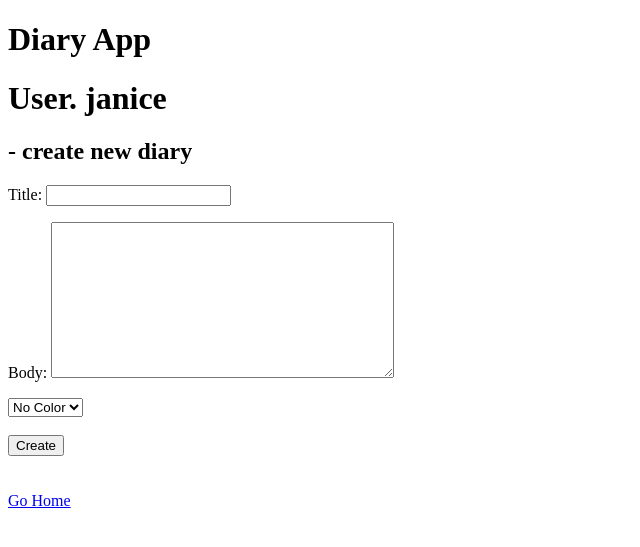
After one commit to jnmasterjn/jsx_dev-multi-small-projects-, a Django app: page /create/ in a window 1280 px wide. The commit adds this page. Shown: the top 547 px of the page, without its empty margins (0-640 px from the left). Run offline with Django 4.2, Linux system fonts and the light colour scheme; a user stored in the database is signed in; data comes from the database, SQL or seed files in the repository; both versions use the stored data as it was after the commit; some libraries are stand-ins or nearby versions.

Commit message:
create html stuff

```diff
--- a/projects/diary/Diary/main/form.py
+++ b/projects/diary/Diary/main/form.py
@@ -4,3 +4,4 @@ from .models import Diary
 class DiaryForm(forms.ModelForm): #繼承括號裡的
     class Meta:
         model = Diary
+        fields = ["title","body"] #可以編輯的地方
--- /dev/null
+++ b/projects/diary/Diary/main/templates/main/create.html
@@ -0,0 +1,51 @@
+{% load static %}
+<!DOCTYPE html>
+<html>
+    <head>
+        <meta charset="UTF-8">
+        <title>Create</title>
+        <link href="{% static 'main/style.css' %}" rel="stylesheet">
+    </head>
+
+    <body>
+        <div class="main-container">
+            <h1> Diary App</h1>
+        </div>
+
+    <div class="new-container">
+        <div class="head-container">
+            <h1>
+                User. {{request.user.username}}
+            </h1>
+            <h2> - create new diary </h2>
+        </div>
+    </div>
+
+    <div class="diary-container">
+        <form method="post">
+            {% csrf_token %}
+            <!--form.media and as_p 可以生成html-->
+            {{ form.media }}
+            {{ form.as_p }}
+
+            <select name = "color">
+
+                <!-- 沒有顏色就是 no color  -->
+                <option value="">No Color</option>
+
+                <!-- color裡有多少colors底下的html就跑幾次 -->
+                {% for color in colors %}
+                <option value="{{ color.color }}">{{color.color}}</option> <!--前面的color.color是傳回去的後面是印出來下拉選單的-->
+                {% endfor %}
+            </select>
+
+            <br><br>
+            <button type="submit" class="submit-button"> Create </button>
+
+            <br><br><br>
+            <a href="{% url 'main:index' %}"> Go Home </a>
+        </form>
+
+    </div>
+    </body>
+</html>
--- a/projects/diary/Diary/main/templates/main/index.html
+++ b/projects/diary/Diary/main/templates/main/index.html
@@ -48,7 +48,7 @@
                 {{ diary.title}}
             </h2>
 
-            <a href=""> View / Update </a>
+            <a href=""> View / Update </a> &nbsp;
             <a href=""> Delete </a>
 
             <hr>
@@ -60,7 +60,8 @@
 
             {% endfor %}
 
-            <a href =""> Create Diary</a>
+            <!-- 顯示所有link -->
+            <a href ="{% url 'main:create' %}"> Create</a>
             <a href ="{% url 'main:index' %}"> View All Diary</a>
             <!-- url只有django看得懂 會把網址寫成html然後回傳 -->
             <a href ="{% url 'main:signout' %}"> Logout</a>
--- a/projects/diary/Diary/main/urls.py
+++ b/projects/diary/Diary/main/urls.py
@@ -7,5 +7,6 @@ urlpatterns = [
     path("index/", views.index, name = "index"), #views.後面就是找views.py裡面的function
     path("signin/", views.signin, name= "signin"),
     path("signout/",views.signout, name="signout"),
-    path("signup/", views.signup, name = "signup")
+    path("signup/", views.signup, name = "signup"),
+    path("create/", views.create, name = "create")
 ]
--- a/projects/diary/Diary/main/views.py
+++ b/projects/diary/Diary/main/views.py
@@ -4,6 +4,7 @@ from django.http import HttpResponse
 from django.contrib.auth.models import User
 from main.models import Diary, Color
 from django.contrib.auth import authenticate,login,logout
+from .form import DiaryForm
 
 def index(request): #所有使用者cookie session 包起來
     if not request.user.is_authenticated:
@@ -67,7 +68,7 @@ def signup(request):
             error = "Username already exsist"
 
         else:
-            User.objects.create_user(username = username,password = password).save()
+            User.objects.create_user(username = username,password = password).save() #save = 創造
             return redirect (reverse_lazy("main:signin")) #如果創好帳號了就回去登入畫面
 
     return render(request, "main/signup.html",{
@@ -79,9 +80,36 @@ def signup(request):
     #reverse lazy 可以只給名字 不用講什麼html reverse lazy會幫你直接找urls.py裡面的name
 
 
-
-
 def signout(request):
     if request.user.is_authenticated:
         logout(request)
     return redirect(reverse_lazy("main:signin"))  #signin 完之後要回到signin頁面
+
+def create (request):
+    if not request.user.is_authenticated:
+        return redirect(reverse_lazy("main:signin"))
+
+    if request.method == "POST":
+        new_title = request.POST["title"]
+        new_color = request.POST["color"]
+        new_body = request.POST["body"]
+
+        if new_color == "":
+            Diary(user = request.user, title = new_title, body = new_body).save()
+
+        else:
+            new_color = Color.objects.get(color = new_color)
+            Diary(user = request.user,
+                  title = new_title,
+                  body = new_body,
+                  color = new_color).save()
+
+        return redirect(reverse_lazy("main:index"))
+
+    colors = Color.objects.all()
+    diary_form = DiaryForm()
+
+    return render(request, "main/create.html", {
+        "form": diary_form,
+        "colors": colors,
+    })
```
Also changed, not shown: projects/diary/Diary/db.sqlite3.
